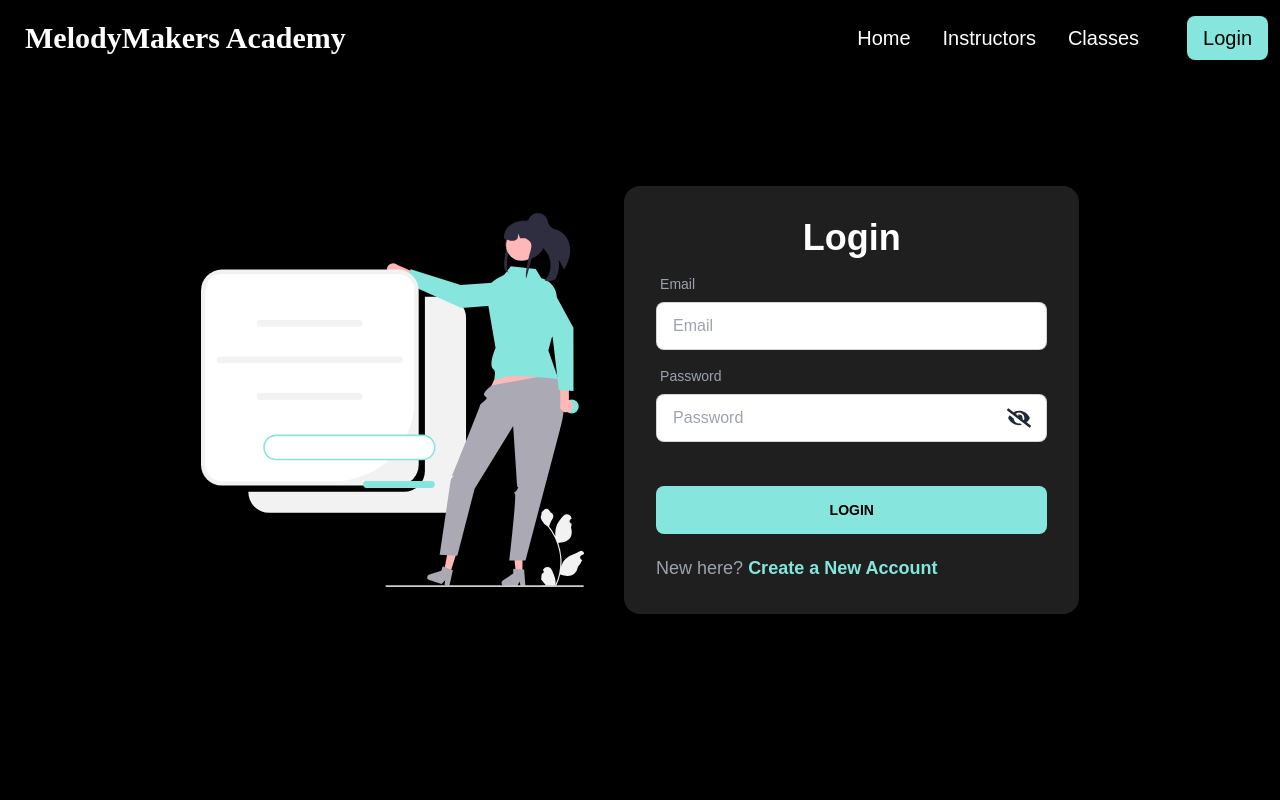
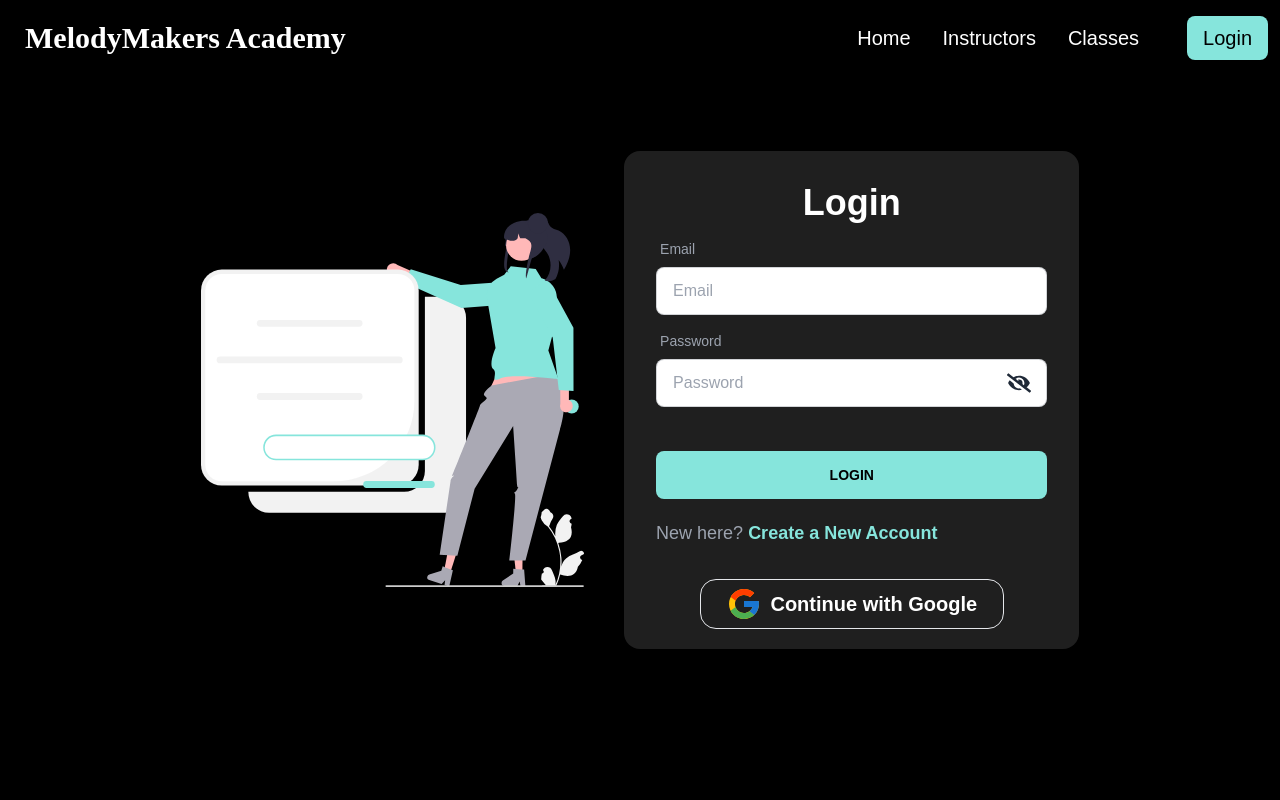
Before and after one commit to Samychowdhury01/melody-makers-academy-client, a React (Vite) app: page /login in a window 1280 px wide. Shown: the top 800 px of the page. Built offline with nearby package versions, Linux system fonts and the light colour scheme; no server answers.

Commit message:
added social login component

```diff
--- a/src/Components/SocialLogin/SocialLogin.jsx
+++ b/src/Components/SocialLogin/SocialLogin.jsx
@@ -1,10 +1,23 @@
 import React from 'react';
-
+import { toast } from 'react-hot-toast';
+import { FcGoogle } from "react-icons/fc";
+import { useLocation, useNavigate } from 'react-router-dom';
+import useAuth from '../../Hooks/useAuth';
 const SocialLogin = () => {
+const {googleSignIn} = useAuth()
+const location = useLocation();
+const navigate = useNavigate();
+const handleGoogleSignIn = () => {
+//   TOD: have to add functionalities
+  };
     return (
-        <div>
-
-        </div>
+        <div
+        onClick={handleGoogleSignIn}
+        className="border h-12 md:w-2/3 mx-5 md:mx-auto mb-5 p-6 rounded-2xl flex items-center justify-center gap-2 cursor-pointer text-white"
+      >
+        <FcGoogle className="text-4xl" />
+        <span className="md:text-xl font-bold">Continue with Google</span>
+      </div>
     );
 };
 
--- a/src/Pages/Login/Login.jsx
+++ b/src/Pages/Login/Login.jsx
@@ -5,6 +5,7 @@ import loginImg from "../../assets/login/login.svg";
 import { FaEye, FaEyeSlash } from "react-icons/fa";
 import { toast } from "react-hot-toast";
 import { Helmet } from "react-helmet-async";
+import SocialLogin from "../../Components/SocialLogin/SocialLogin";
 
 const Login = () => {
   const [errorMessage, setErrorMessage] = useState("");
@@ -84,6 +85,7 @@ const Login = () => {
                 </Link>
               </label>
             </form>
+            <SocialLogin/>
           </div>
         </div>
       </div>
```
